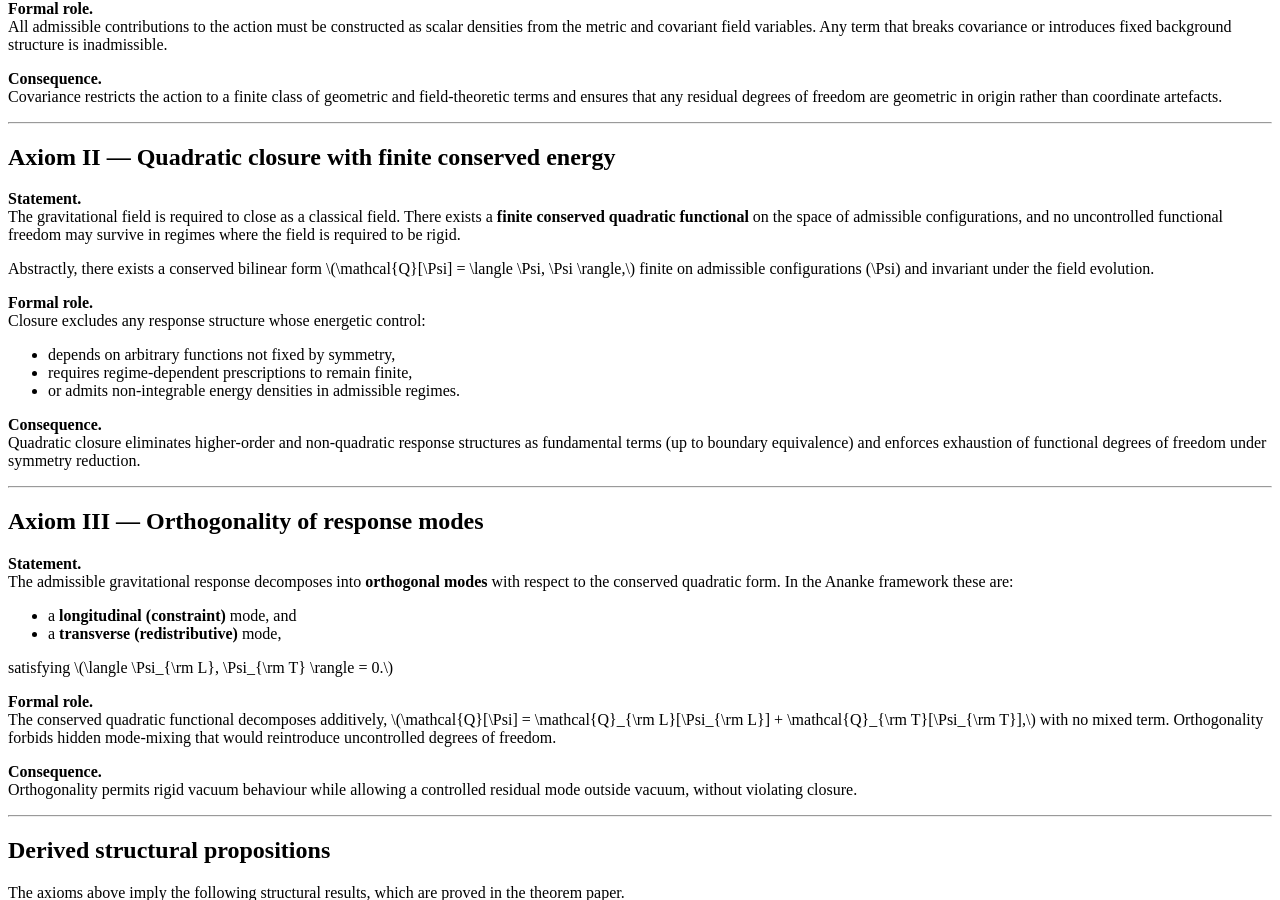
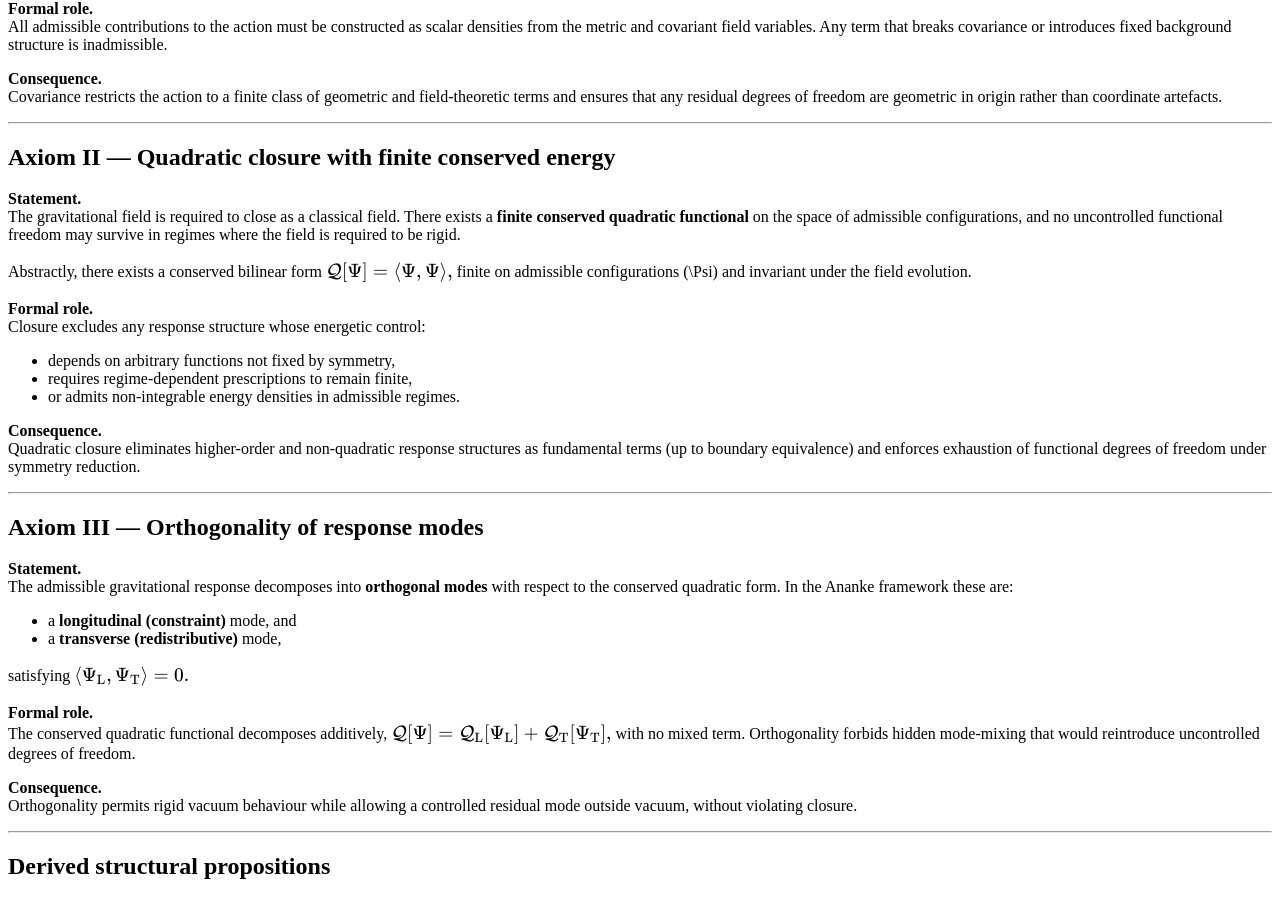
Before and after one commit to ananke-research/ananke-theorem, a Jekyll site: the page built from index.mdpages/axioms.md, in a window 1280 px wide and 900 px high, scrolled down 358 px. Built offline with Jekyll 4.4.1, drawn with Linux system fonts in a browser that asks for light colours; part of the change alters nothing that is shown.

```diff
--- a/_layouts/default.html
+++ b/_layouts/default.html
@@ -5,23 +5,7 @@
   <meta name="viewport" content="width=device-width, initial-scale=1" />
   <title>Ananke (Gravitational Closure) Theorem</title>
 
-  <!-- KaTeX -->
   <link rel="stylesheet" href="https://cdn.jsdelivr.net/npm/katex@0.16.9/dist/katex.min.css">
-  <script defer src="https://cdn.jsdelivr.net/npm/katex@0.16.9/dist/katex.min.js"></script>
-  <script defer src="https://cdn.jsdelivr.net/npm/katex@0.16.9/dist/contrib/auto-render.min.js"></script>
-
-  <script>
-    window.addEventListener("load", function () {
-      if (typeof renderMathInElement !== "function") return;
-      renderMathInElement(document.body, {
-        delimiters: [
-          {left: "$$", right: "$$", display: true},
-          {left: "$", right: "$", display: false}
-        ],
-        throwOnError: false
-      });
-    });
-  </script>
 </head>
 <body>
   <nav style="margin-bottom:2em; font-size:0.95em;">
@@ -35,5 +19,19 @@
   <main>
     {{ content }}
   </main>
+
+  <!-- KaTeX (load first, then run) -->
+  <script src="https://cdn.jsdelivr.net/npm/katex@0.16.9/dist/katex.min.js"></script>
+  <script src="https://cdn.jsdelivr.net/npm/katex@0.16.9/dist/contrib/auto-render.min.js"></script>
+  <script>
+    renderMathInElement(document.body, {
+      delimiters: [
+        {left: "$$", right: "$$", display: true},
+        {left: "$", right: "$", display: false},
+        {left: "\\(", right: "\\)", display: false}
+      ],
+      throwOnError: false
+    });
+  </script>
 </body>
 </html>
```
